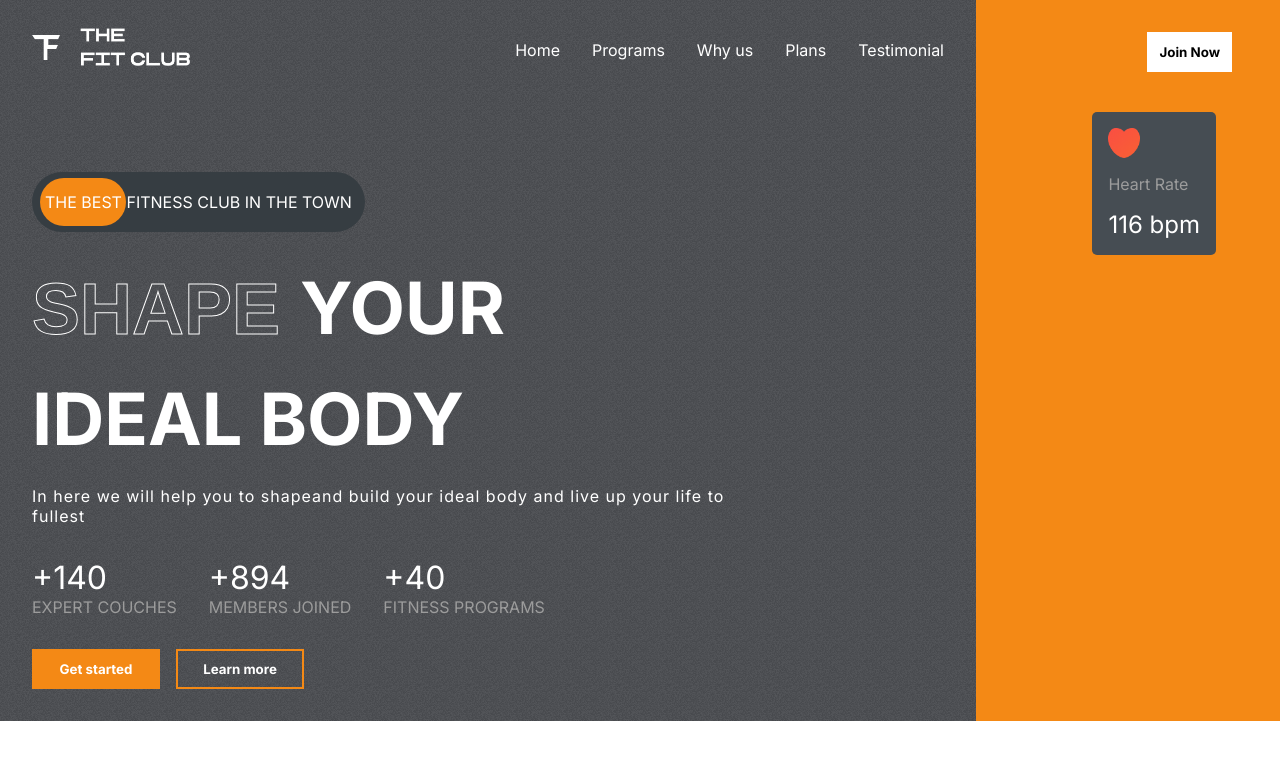
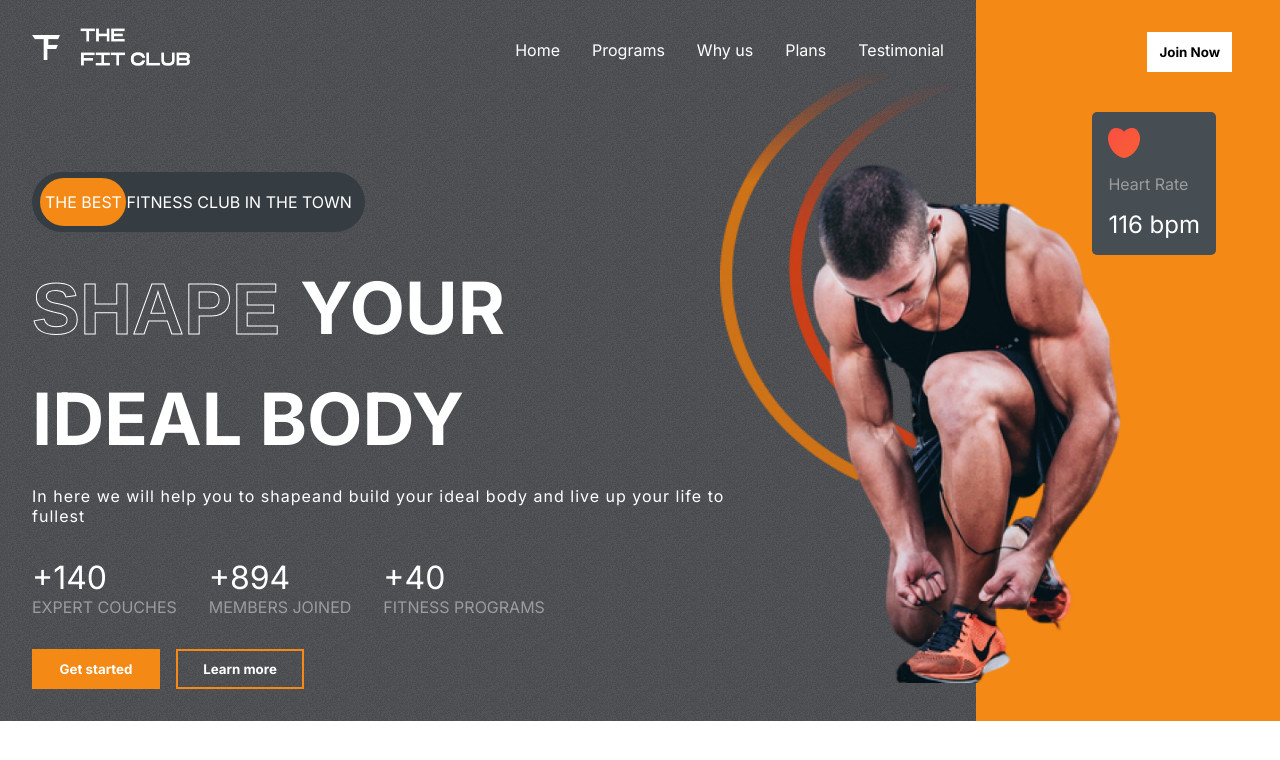
Before and after one commit to asad-amjad/GymApp-React, a React (Create React App) app: page / in a window 1280 px wide. Shown: the top 760 px of the page. Built offline with nearby package versions, Linux system fonts and the light colour scheme.

Commit message:
hero images

```diff
--- a/src/components/Hero/Hero.css
+++ b/src/components/Hero/Hero.css
@@ -126,7 +126,7 @@
 }
 
 .heart-rate>img {
-    width: 2rem ;
+    width: 2rem;
 }
 
 .heart-rate>span:nth-child(2) {
@@ -137,3 +137,18 @@
     color: white;
     font-size: 1.5rem;
 }
+
+.hero-image {
+    position: absolute;
+    right: 8rem;
+    top: 10rem;
+    width: 23rem;
+}
+
+.hero-image-back {
+    position: absolute;
+    top: 4rem;
+    right: 20rem;
+    z-index: -1;
+    width: 15rem;
+}
--- a/src/components/Hero/Hero.jsx
+++ b/src/components/Hero/Hero.jsx
@@ -1,5 +1,7 @@
 import Header from "../Header/Header";
 import heart from "../../assets/heart.png";
+import hero_image from "../../assets/hero_image.png";
+import hero_image_back from "../../assets/hero_image_back.png";
 import "./Hero.css";
 const Hero = () => {
   return (
@@ -59,6 +61,10 @@ const Hero = () => {
           <span>Heart Rate</span>
           <span>116 bpm</span>
         </div>
+
+        {/* hero images */}
+        <img src={hero_image} alt="" className="hero-image" />
+        <img src={hero_image_back} alt="" className="hero-image-back" />
       </div>
     </div>
   );
```
